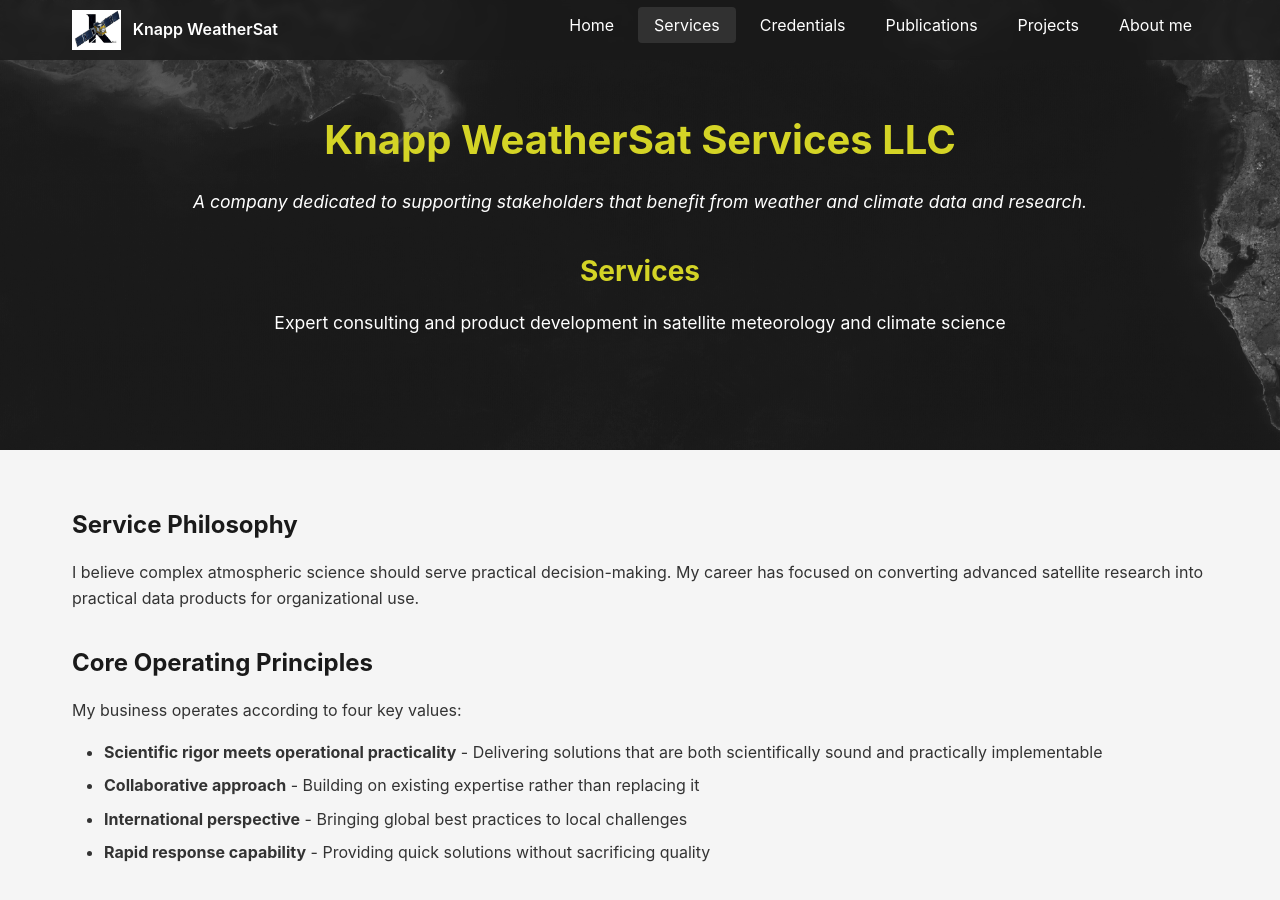
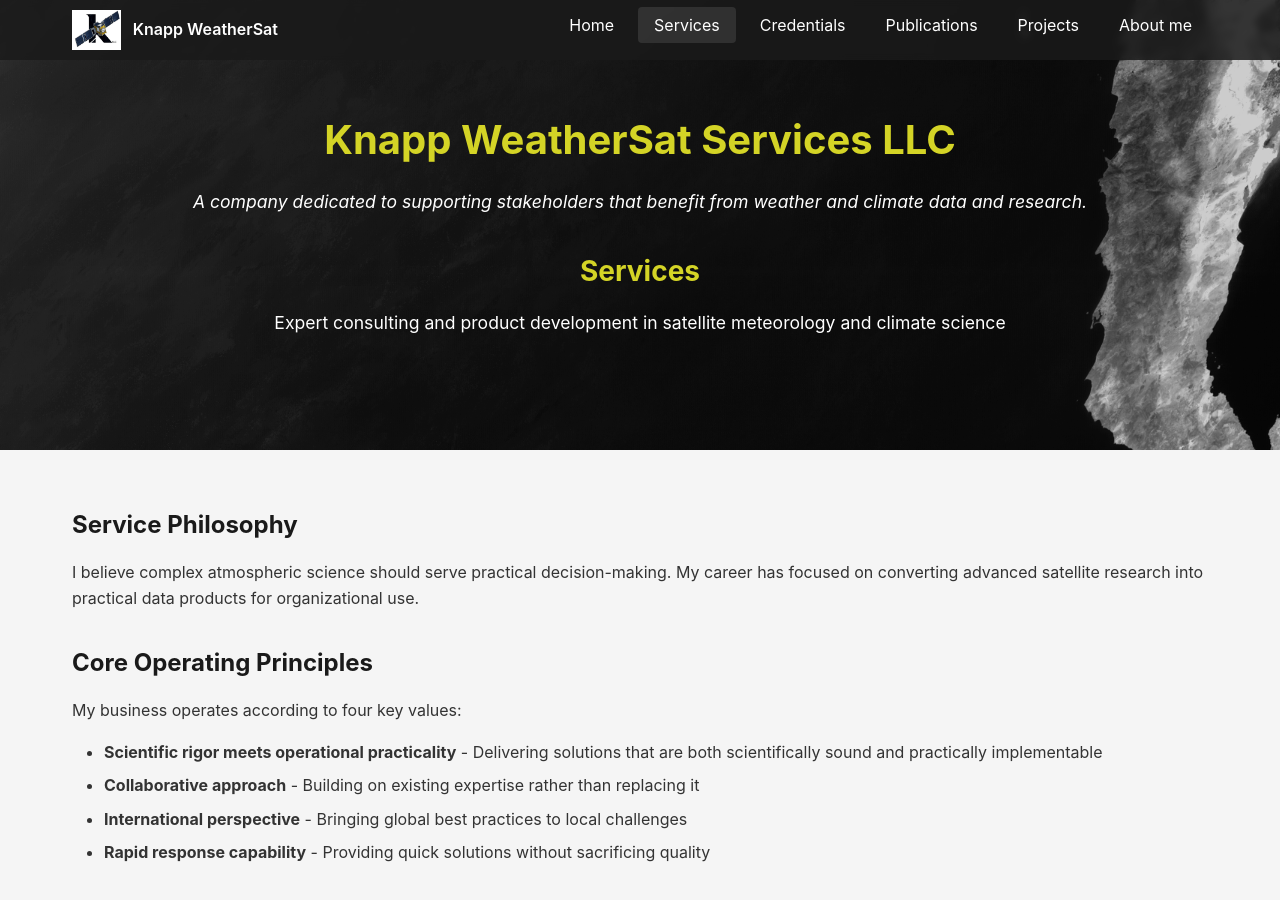
Before and after one commit to knappweathersat/knappweathersat.github.io, a Jekyll site: the page built from services.md, in a window 1280 px wide and 900 px high. Built offline with Jekyll 4.4.1, drawn with Linux system fonts in a browser that asks for light colours.

Commit message:
Added a few more scenes so nothing repeats

```diff
--- a/services.md
+++ b/services.md
@@ -2,7 +2,7 @@
 layout: page-hero
 title: Services
 permalink: /services/
-hero_image: /assets/images/GulfCoast.jpg
+hero_image: /assets/images/Baja.png
 hero_title: "Services"
 hero_text: "Expert consulting and product development in satellite meteorology and climate science"
 ---
```
Also changed, not shown: _projects/vgac.md (+1 -1 lines), assets/images/Baja.png (added), assets/images/Nova.png (added), assets/images/Texas.png (added).
